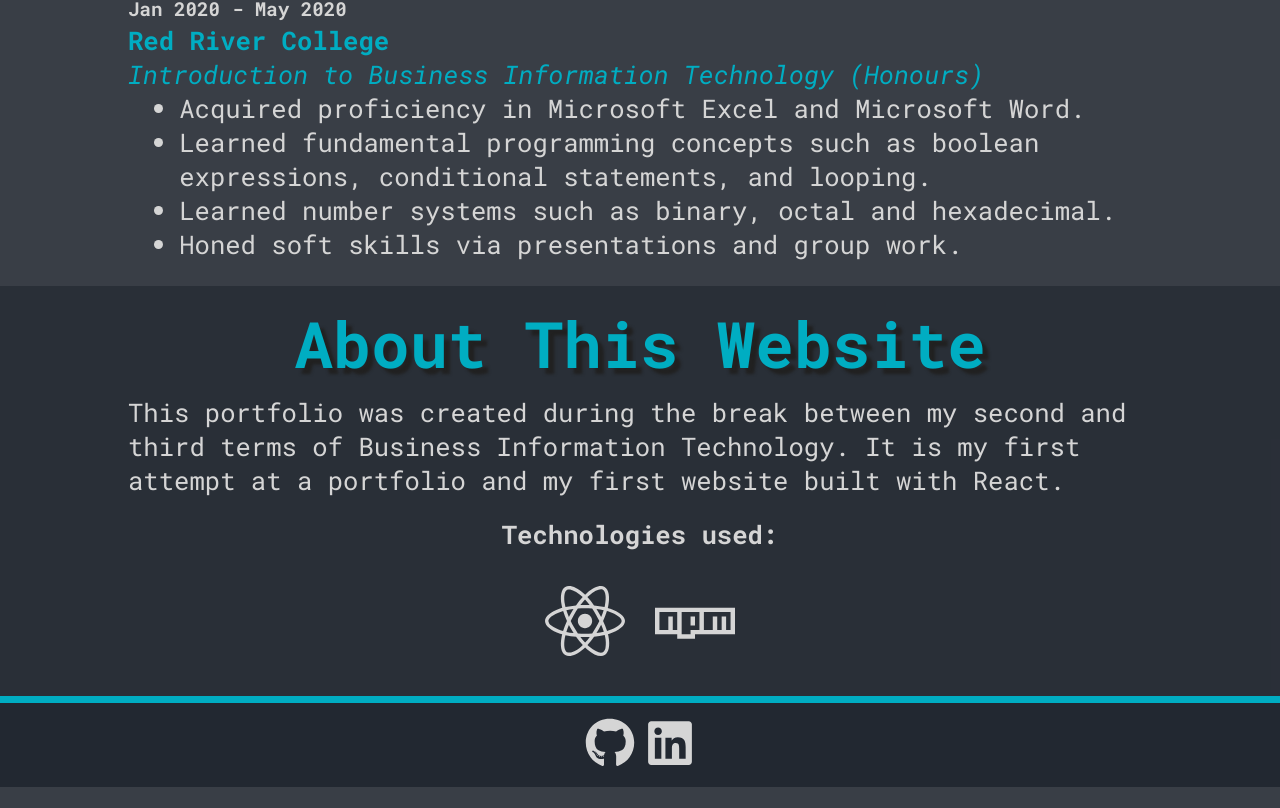
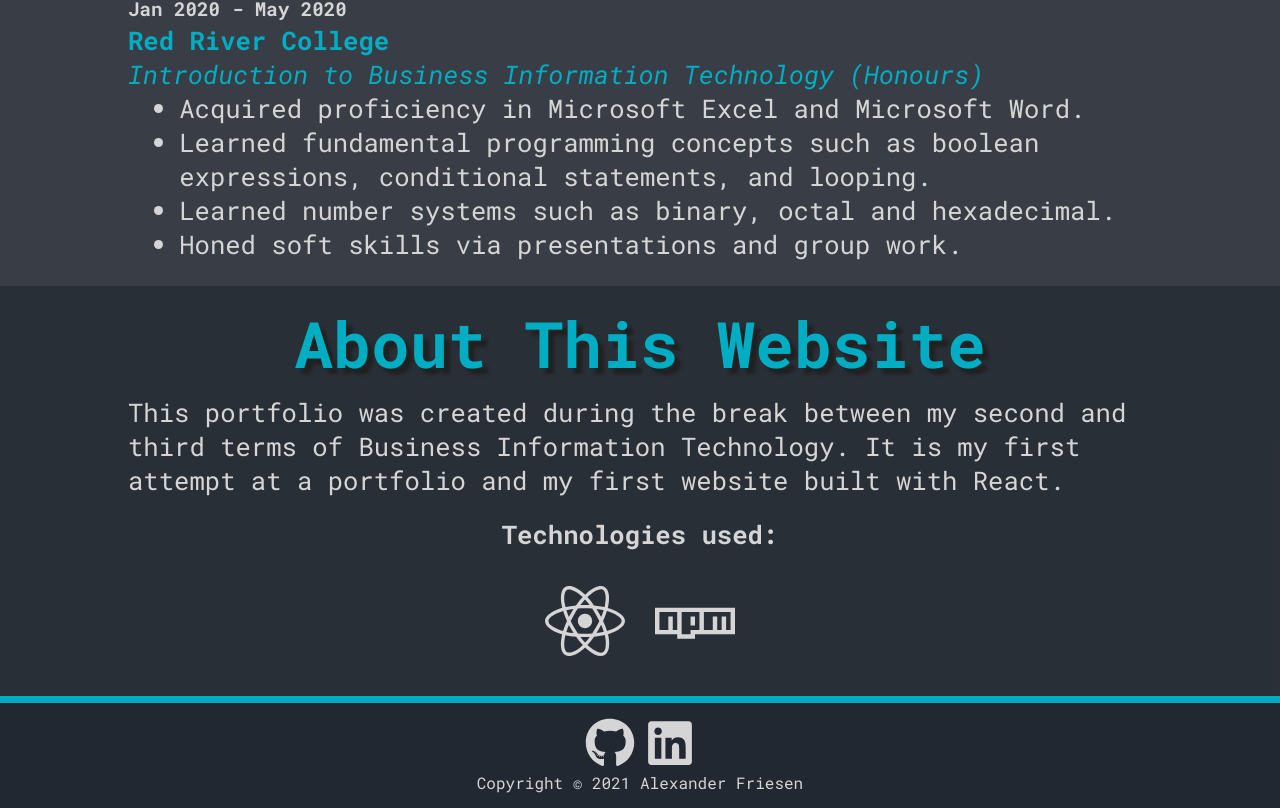
Before and after one commit to TritoLL/react-portfolio, a React (Create React App) app: page / in a window 1280 px wide. Shown: the part 2102-2910 px from the top of the page. Before the commit the page ends 2889 px from the top, so only its background shows below. Built offline with nearby package versions, Linux system fonts and the light colour scheme.

Commit message:
add copyright notice to footer

```diff
--- a/src/components/Footer.js
+++ b/src/components/Footer.js
@@ -8,12 +8,22 @@ const CustomFooter = styled(HeaderFooter)`
     padding: 15px 0px;
 `;
 
+const CopyrightText = styled.p`
+    width: 90%;
+    font-size: 1em;
+    text-align: center;
+    margin: 0 auto;
+`;
+
 const Footer = () => {
     return (
         <CustomFooter as="footer">
             <MobileIconsContainer>
                 <IconLinks />
             </MobileIconsContainer>
+            <CopyrightText>
+                Copyright &copy; 2021 Alexander Friesen
+            </CopyrightText>
         </CustomFooter>
     );
 };
```
